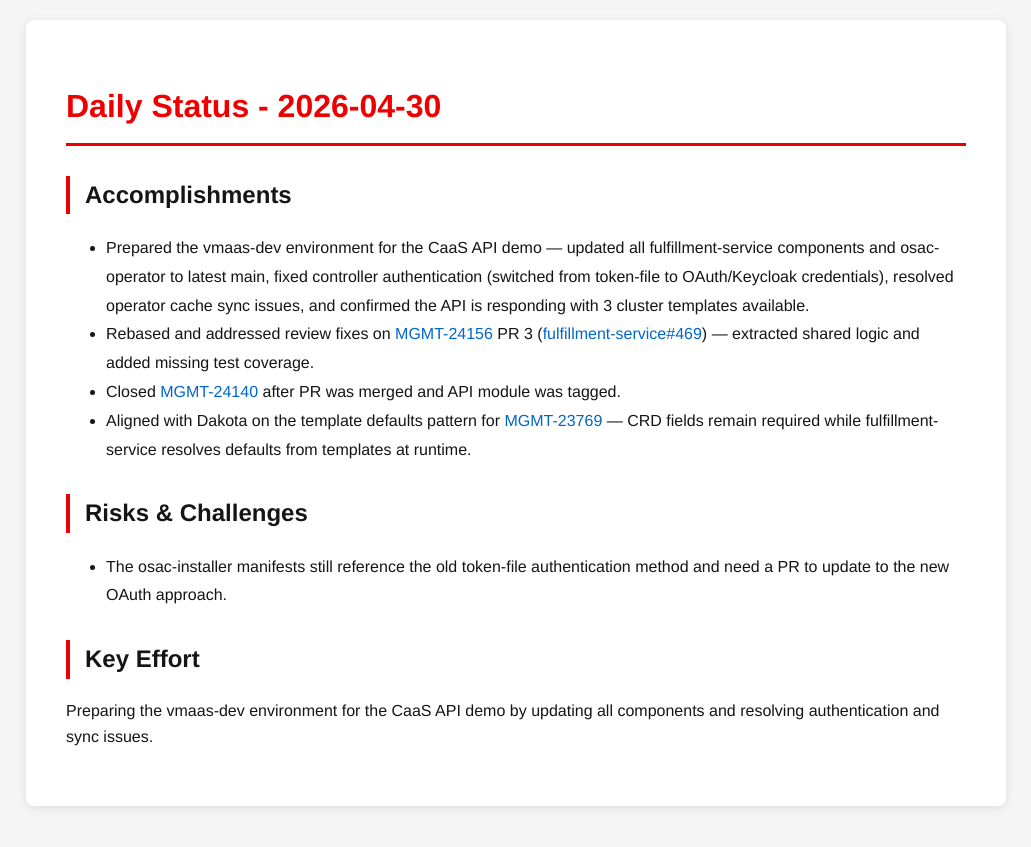
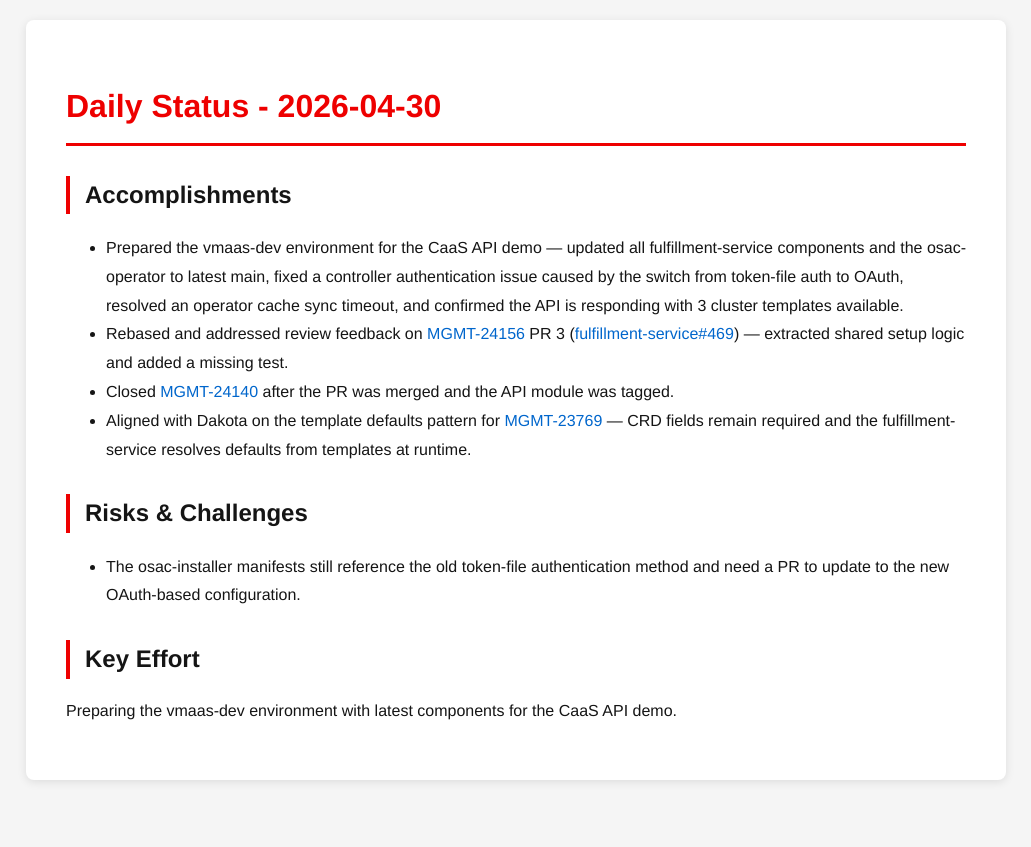
Before and after one commit to tzvatot/daily-status, a Jekyll site: the page built from 2026-04-30.md, in a window 1280 px wide. Shown: the top 847 px of the page, without its empty margins (124-1155 px from the left). Built offline with Jekyll 4.4.1, drawn with Linux system fonts in a browser that asks for light colours.

Commit message:
Daily status update - 2026-04-30

```diff
--- a/2026-04-30.md
+++ b/2026-04-30.md
@@ -7,13 +7,13 @@ date: 2026-04-30
 # Daily Status - 2026-04-30
 
 ## Accomplishments
-- Prepared the vmaas-dev environment for the CaaS API demo — updated all fulfillment-service components and osac-operator to latest main, fixed controller authentication (switched from token-file to OAuth/Keycloak credentials), resolved operator cache sync issues, and confirmed the API is responding with 3 cluster templates available.
-- Rebased and addressed review fixes on [MGMT-24156](https://issues.redhat.com/browse/MGMT-24156) PR 3 ([fulfillment-service#469](https://github.com/osac-project/fulfillment-service/pull/469)) — extracted shared logic and added missing test coverage.
-- Closed [MGMT-24140](https://issues.redhat.com/browse/MGMT-24140) after PR was merged and API module was tagged.
-- Aligned with Dakota on the template defaults pattern for [MGMT-23769](https://issues.redhat.com/browse/MGMT-23769) — CRD fields remain required while fulfillment-service resolves defaults from templates at runtime.
+- Prepared the vmaas-dev environment for the CaaS API demo — updated all fulfillment-service components and the osac-operator to latest main, fixed a controller authentication issue caused by the switch from token-file auth to OAuth, resolved an operator cache sync timeout, and confirmed the API is responding with 3 cluster templates available.
+- Rebased and addressed review feedback on [MGMT-24156](https://issues.redhat.com/browse/MGMT-24156) PR 3 ([fulfillment-service#469](https://github.com/osac-project/fulfillment-service/pull/469)) — extracted shared setup logic and added a missing test.
+- Closed [MGMT-24140](https://issues.redhat.com/browse/MGMT-24140) after the PR was merged and the API module was tagged.
+- Aligned with Dakota on the template defaults pattern for [MGMT-23769](https://issues.redhat.com/browse/MGMT-23769) — CRD fields remain required and the fulfillment-service resolves defaults from templates at runtime.
 
 ## Risks & Challenges
-- The osac-installer manifests still reference the old token-file authentication method and need a PR to update to the new OAuth approach.
+- The osac-installer manifests still reference the old token-file authentication method and need a PR to update to the new OAuth-based configuration.
 
 ## Key Effort
-Preparing the vmaas-dev environment for the CaaS API demo by updating all components and resolving authentication and sync issues.
+Preparing the vmaas-dev environment with latest components for the CaaS API demo.
```
